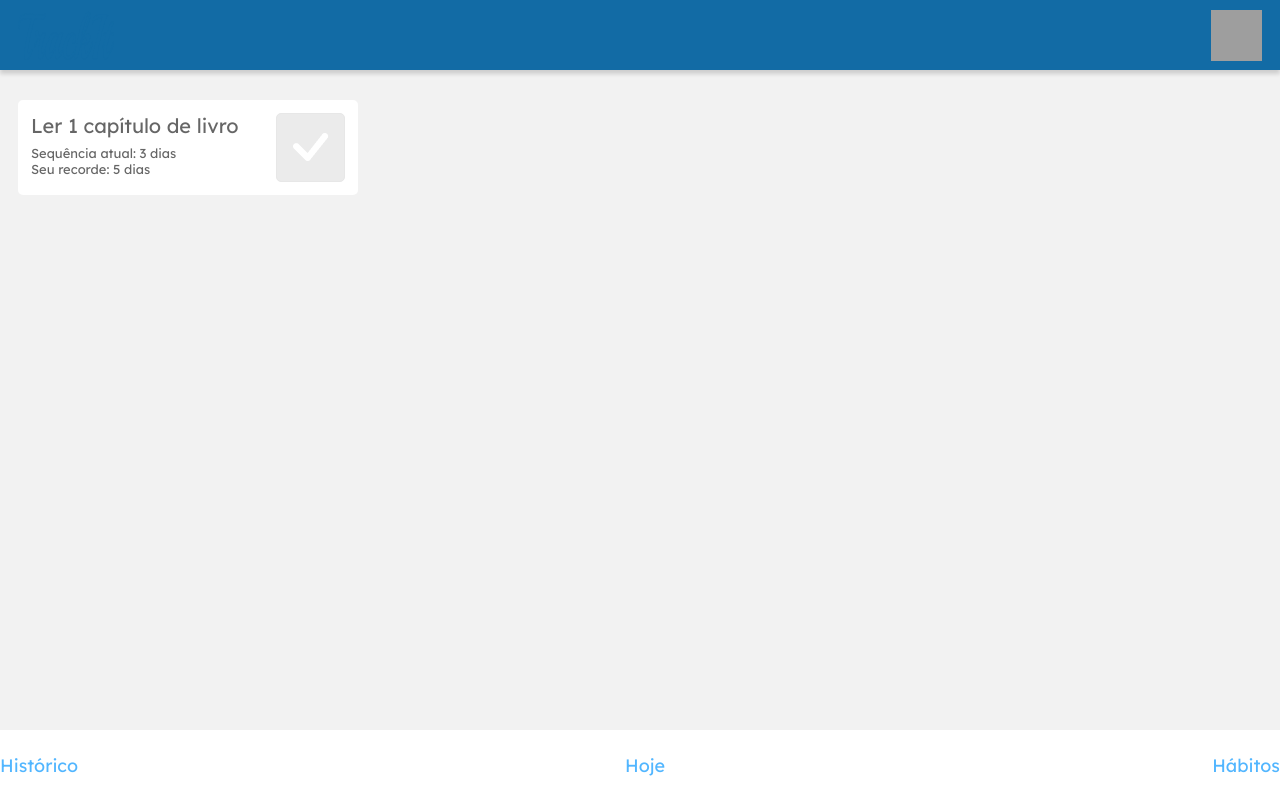
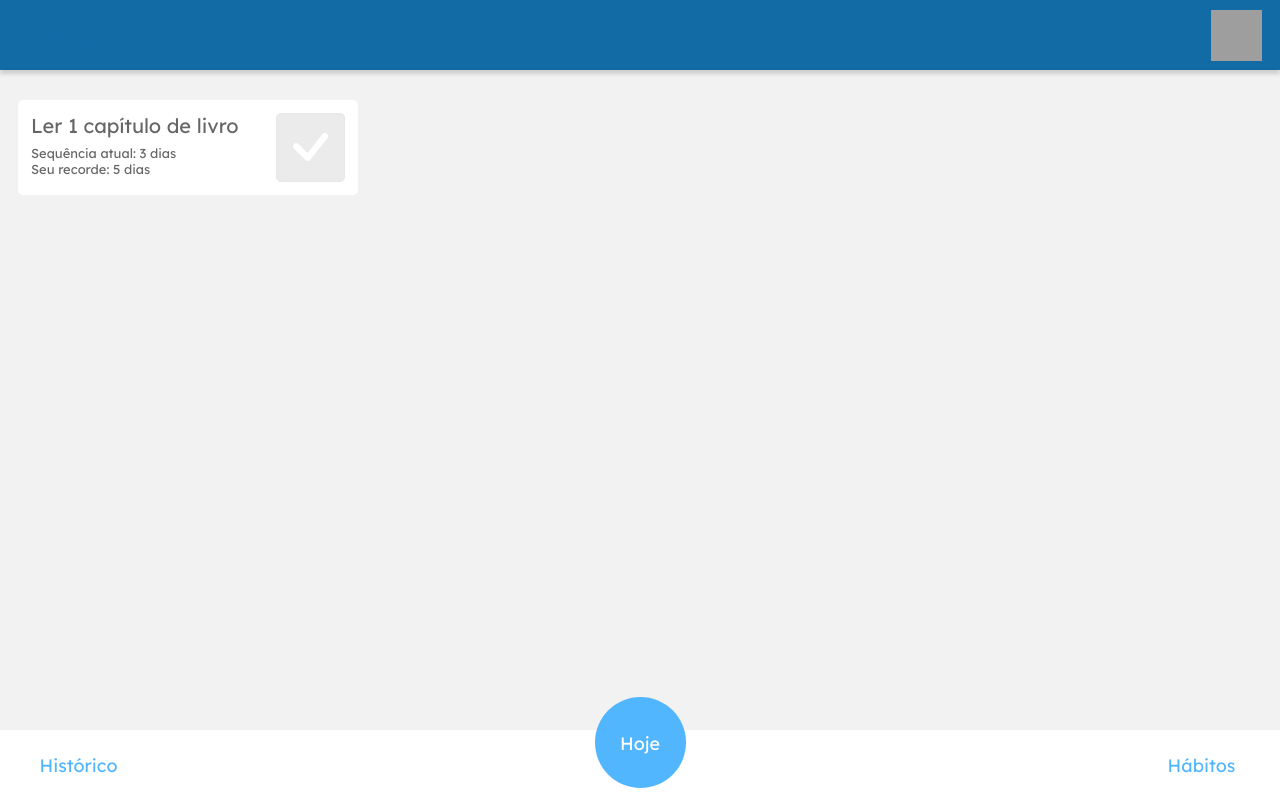
Before and after one commit to luansevero/TrackIt, a React (Create React App) app: page /hoje in a window 1280 px wide. Built offline with nearby package versions, Linux system fonts and the light colour scheme; grey boxes are pictures that could not be loaded.

Commit message:
FooterNav

```diff
--- /dev/null
+++ b/src/components/logged/FooterNav.js
@@ -0,0 +1,40 @@
+
+import { Link } from "react-router-dom"
+import styled from "styled-components"
+
+export default function FooterNav() {
+    return (
+        <Footer>
+            <Link to={"/historico"}><NavButtons>Histórico</NavButtons></Link>
+            <Link to={"/hoje"}><NavButtons className="today">Hoje</NavButtons></Link>
+            <Link to={"/habitos"}><NavButtons>Hábitos</NavButtons></Link>
+        </Footer>
+    )
+}
+
+const Footer = styled.footer`
+    background: #FFFFFF;
+    position: fixed;
+    display: flex;
+    align-items: center;
+    justify-content: space-between;
+    padding: 0 33px;
+    left: 0;
+    bottom: 0;
+    .today{
+        height: 91px;
+        border-radius: 100px;
+        background: #52B6FF;
+        margin-bottom: 45px;
+        color: #FFFFFF;
+    }
+`
+const NavButtons = styled.button`
+    font-weight: 400;
+    font-size: 17.976px;
+    line-height: 22px;
+    text-align: center;
+    color: #52B6FF;
+    width: 91px;
+
+`
--- a/src/components/pages/TodayPage.js
+++ b/src/components/pages/TodayPage.js
@@ -2,6 +2,7 @@
 
 
 import TopBar from "../logged/TopBar"
+import FooterNav from "../logged/FooterNav"
 import check from "../../assets/Vector.png"
 
 import styled from "styled-components"
@@ -20,11 +21,7 @@
                     <CheckList><img src={check} alt="checj" /></CheckList>
                 </Habits>
             </Main>
-            <FooterNav>
-                <Link to={"/habitos"}><NavButtons>Histórico</NavButtons></Link>
-                <Link to={"/hoje"}><NavButtons>Hoje</NavButtons></Link>
-                <Link to={"/historico"}><NavButtons>Hábitos</NavButtons></Link>
-            </FooterNav>
+            <FooterNav />
         </Body>
     )
 }
@@ -44,23 +41,6 @@
     heigth: 100%;
     width: 100%;
     padding: 100px 18px;
-`
-const FooterNav = styled.footer`
-    background: #FFFFFF;
-    position: fixed;
-    display: flex;
-    align-items: center;
-    justify-content: space-between;
-    padding: 33px 0;
-    left: 0;
-    bottom: 0;
-`
-const NavButtons = styled.button`
-    font-weight: 400;
-    font-size: 17.976px;
-    line-height: 22px;
-    text-align: center;
-    color: #52B6FF;
 `
 const Habits = styled.section`
     display:flex;
```
